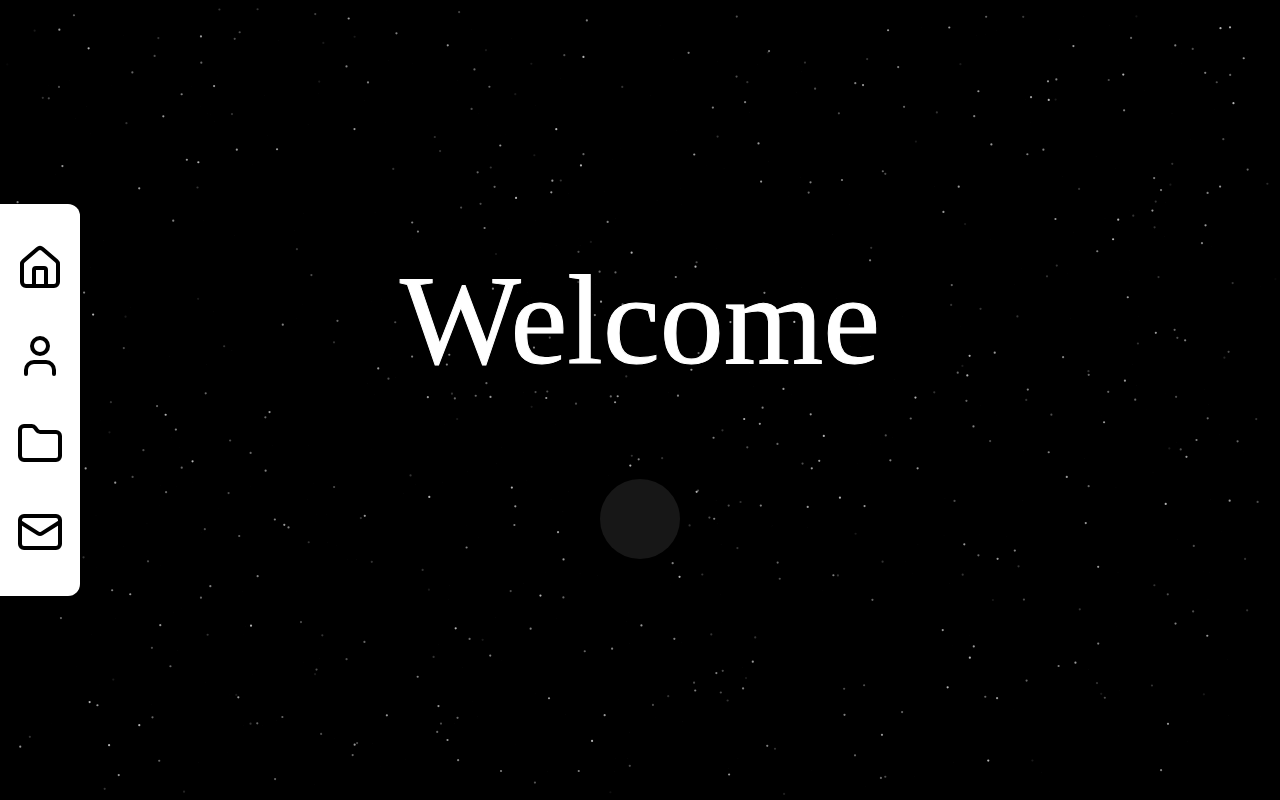
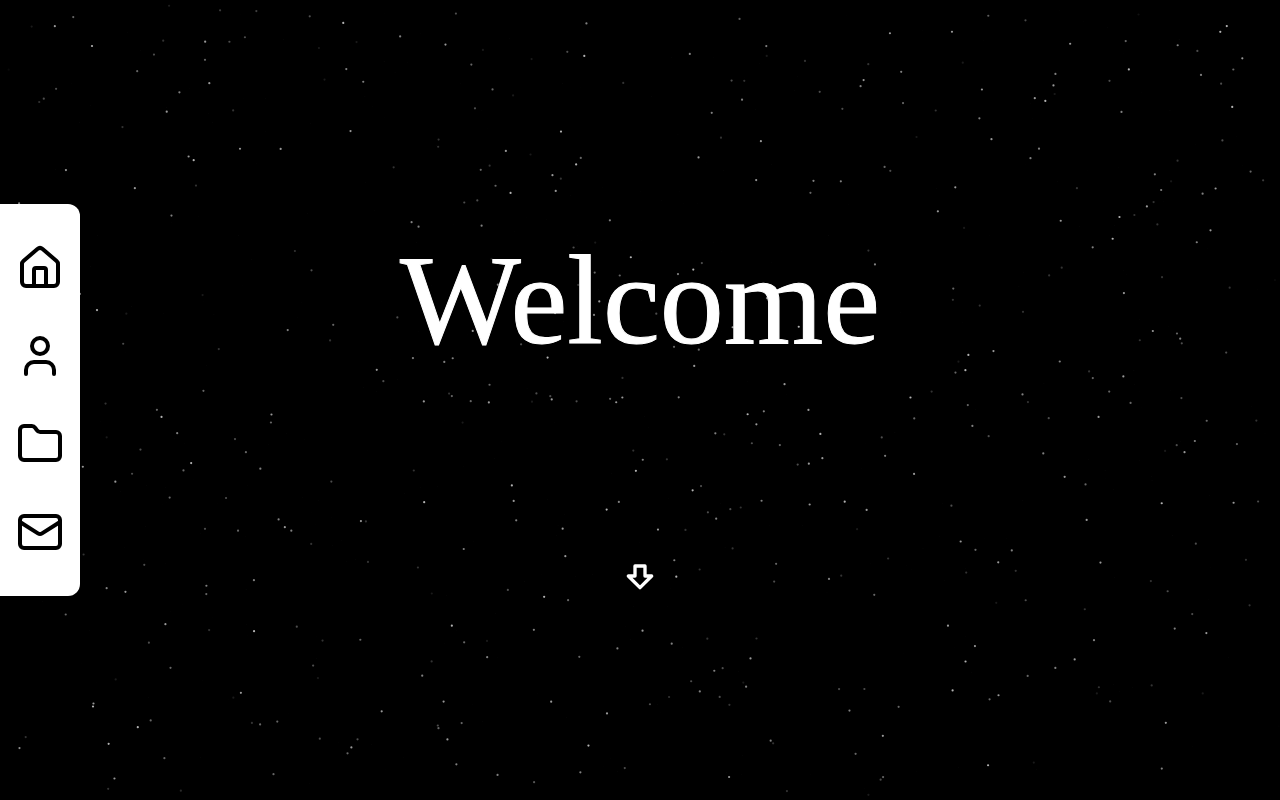
Before and after one commit to tarunmeena6846/Portfolio, a Next.js app in the folder portfolio/: page / in a window 1280 px wide. Shown: the top 800 px of the page. Built offline with nearby package versions, Linux system fonts and the light colour scheme; what tailwindcss-debug-screens would draw is missing.

Commit message:
scroll snap added for landing page

```diff
--- a/portfolio/src/app/about/page.tsx
+++ b/portfolio/src/app/about/page.tsx
@@ -1,4 +1,4 @@
-import { Button } from "@/components/ui/button";
+import { Button } from "@/src/components/ui/button";
 
 import { SkillSection } from "./SkillsSection";
 import TechStackSection from "./TechStackSection";
--- a/portfolio/src/app/components/ConnectSection.tsx
+++ b/portfolio/src/app/components/ConnectSection.tsx
@@ -98,7 +98,7 @@ export default function ConnectSection() {
           initial={{ x: -100, opacity: 0 }}
           whileInView={{ x: 0, opacity: 1 }}
           transition={{
-            delay: 0.5,
+            // delay: 0.5,
             type: "spring",
           }}
         >
--- a/portfolio/src/app/components/Hero.tsx
+++ b/portfolio/src/app/components/Hero.tsx
@@ -1,10 +1,9 @@
 "use client";
 import { Button } from "@/src/components/ui/button";
-import Particles from "./particles";
 
 import { Link } from "react-scroll";
-import { ArrowDownCircle } from "lucide-react";
-
+import { ArrowBigDown, ArrowBigDownIcon, ArrowDownCircle } from "lucide-react";
+import { motion } from "framer-motion";
 export default function Hero() {
   return (
     <>
@@ -14,11 +13,18 @@ export default function Hero() {
           Welcome
         </h1>
         <div className="hidden w-screen h-px animate-glow md:block animate-fade-right bg-gradient-to-r from-zinc-300/0 via-zinc-300/50 to-zinc-300/0" />
-        <Link to="intro" spy={true} smooth={true} duration={500}>
-          <Button className="mt-20 rounded-full p-10">
-            {/* <ArrowDownCircle className="bg-white text-white p-6 mt-80" /> */}
-          </Button>
-        </Link>
+        <motion.button
+          animate={{ y: [0, 20, 0] }}
+          transition={{
+            repeat: Infinity,
+            duration: 4, // Total duration of one cycle
+            ease: "easeInOut",
+          }}
+        >
+          <Link to="intro" spy={true} smooth={true} duration={500}>
+            <ArrowBigDownIcon className="w-10 h-10 text-white mt-40" />
+          </Link>
+        </motion.button>
       </div>
     </>
   );
--- /dev/null
+++ b/portfolio/src/app/components/ScrollSnapLayout.tsx
@@ -0,0 +1,29 @@
+"use client";
+
+import { useEffect, ReactNode } from "react";
+
+export default function ScrollSnapLayout({
+  children,
+}: {
+  children: ReactNode;
+}) {
+  useEffect(() => {
+    const setVh = () => {
+      const vh = window.innerHeight * 0.01;
+      document.documentElement.style.setProperty("--vh", `${vh}px`);
+    };
+
+    setVh();
+    window.addEventListener("resize", setVh);
+
+    return () => {
+      window.removeEventListener("resize", setVh);
+    };
+  }, []);
+
+  return (
+    <div className="scroll-snap-container">
+      <div className="scroll-snap-sections">{children}</div>
+    </div>
+  );
+}
--- a/portfolio/src/app/components/Sidebar.tsx
+++ b/portfolio/src/app/components/Sidebar.tsx
@@ -7,9 +7,7 @@ export default function Sidebar() {
     <div className="hidden md:block fixed top-1/2 -translate-y-1/2 text-white space-y-10 bg-white py-10 px-4 rounded-e-xl">
       <div className="relative group">
         <Link to="intro" spy={true} smooth={true} duration={500}>
-          <Home
-            className="w-[48px] h-[48px] text-black focus:outline-none"
-          />
+          <Home className="w-[48px] h-[48px] text-black focus:outline-none" />
         </Link>
         <span className="absolute left-0 right-0 bottom-[-6px] h-[2px] bg-black scale-x-0 group-focus-within:scale-x-100 transition-transform"></span>
       </div>
--- a/portfolio/src/app/globals.css
+++ b/portfolio/src/app/globals.css
@@ -28,3 +28,31 @@
 .underline-icon:focus-visible:after {
   transform: scaleX(1); /* Show underline on focus */
 }
+
+:root {
+  --vh: 1vh;
+}
+
+.scroll-snap-container {
+  height: 100vh; /* Fallback for browsers that do not support Custom Properties */
+  height: calc(var(--vh, 1vh) * 100);
+  overflow-y: scroll;
+  scroll-snap-type: y mandatory;
+}
+
+.scroll-snap-sections {
+  height: 100%;
+}
+
+.scroll-snap-section {
+  height: 100vh; /* Fallback for browsers that do not support Custom Properties */
+  height: calc(var(--vh, 1vh) * 100);
+  scroll-snap-align: start;
+  scroll-snap-stop: always;
+}
+
+@media (max-width: 768px) {
+  .scroll-snap-container {
+    scroll-snap-type: y proximity;
+  }
+}
--- a/portfolio/src/app/layout.tsx
+++ b/portfolio/src/app/layout.tsx
@@ -1,7 +1,7 @@
-// src/app/layout.js
+import { Metadata } from "next";
 import "../app/globals.css";
 import Particles from "./components/particles";
-
+import ScrollSnapLayout from "./components/ScrollSnapLayout";
 export default function RootLayout({
   children,
 }: {
@@ -12,7 +12,9 @@ export default function RootLayout({
       <body className="bg-black">
         <div className="relative w-full h-full">
           <Particles />
-          <div className="relative z-10">{children}</div>
+          <ScrollSnapLayout>
+            <div className="relative z-10">{children}</div>
+          </ScrollSnapLayout>
         </div>
       </body>
     </html>
--- a/portfolio/src/app/page.tsx
+++ b/portfolio/src/app/page.tsx
@@ -1,28 +1,32 @@
+"use client";
+import { useEffect } from "react";
 import AboutSection from "./components/AboutSection";
 import ConnectSection from "./components/ConnectSection";
 import Hero from "./components/Hero";
 import IntroSection from "./components/IntroSection";
 import MyProjects from "./components/MyProjects";
 import Sidebar from "./components/Sidebar";
-import TechStack from "./components/TechStack";
-import Particles from "./components/particles";
 
 export default function Home() {
   return (
-    <div>
+    <div className="scroll-snap-container">
       <Sidebar />
-      <Hero />
-      <div id="intro">
+      <div className="scroll-snap-sections">
+      <div className="scroll-snap-section" id="hero">
+        <Hero />
+      </div>
+      <div className="scroll-snap-section" id="intro">
         <IntroSection />
       </div>
-      <div id="about">
+      <div className="scroll-snap-section" id="about">
         <AboutSection />
       </div>
-      <div id="projects">
+      <div className="scroll-snap-section" id="projects">
         <MyProjects />
       </div>
-      <div id="contact">
+      <div className="scroll-snap-section" id="contact">
         <ConnectSection />
+      </div>
       </div>
     </div>
   );
```
